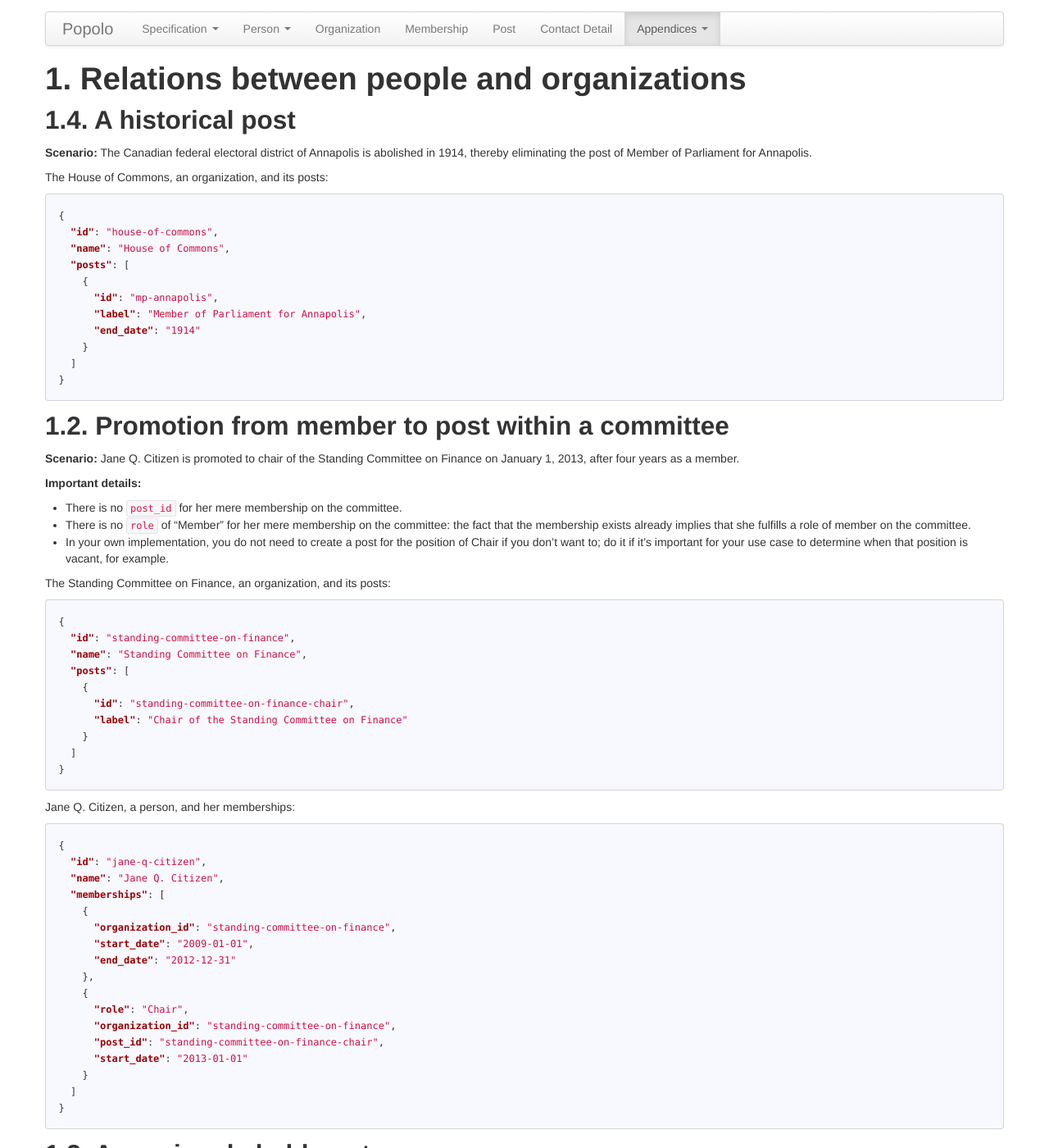
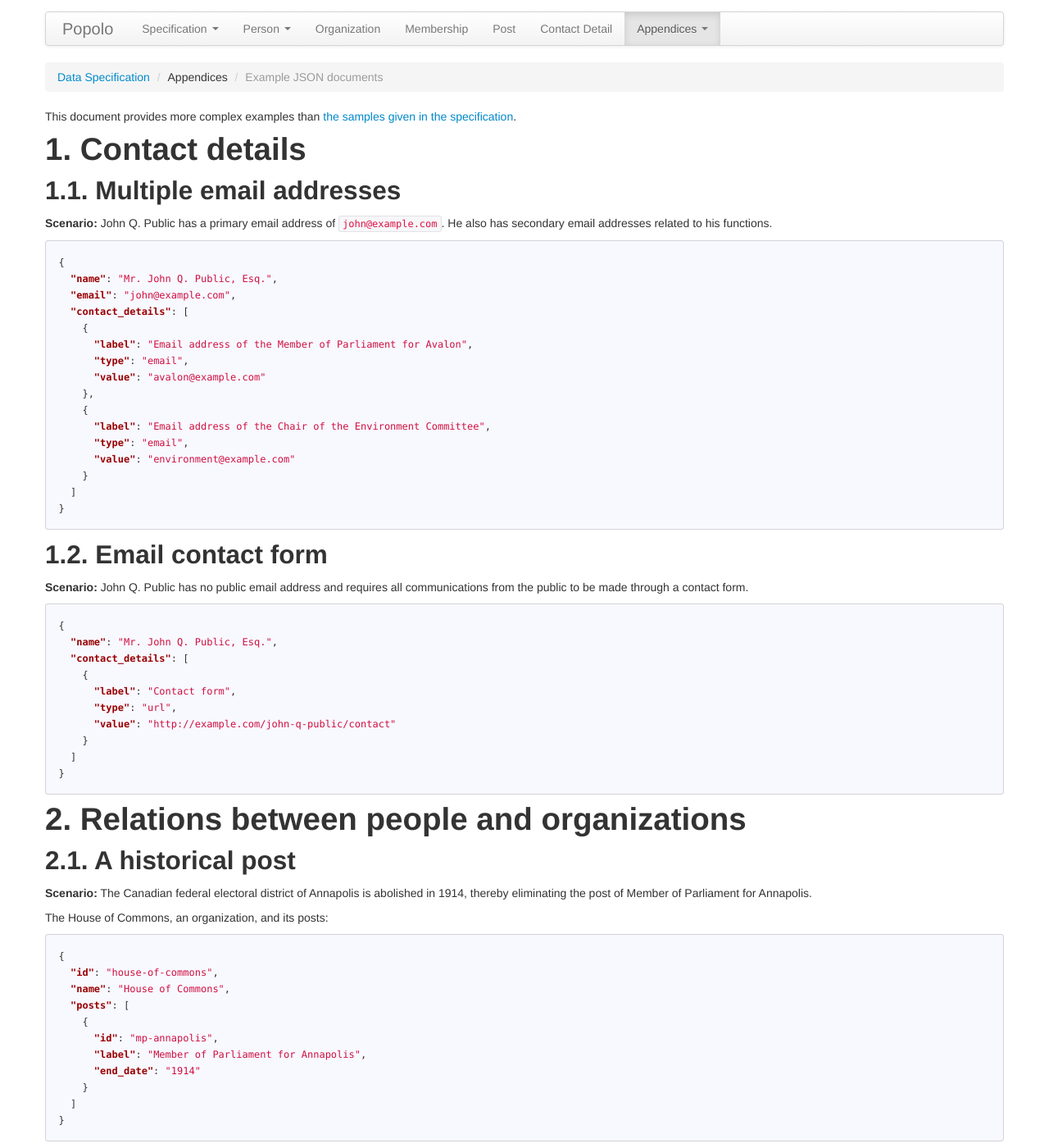
Before and after one commit to popolo-project/popolo-spec, a Jekyll site: the page built from appendices/examples.md, in a window 1280 px wide and 1400 px high. Shown: the whole window at 82% size. Built offline with Jekyll 4.4.1, drawn with Linux system fonts in a browser that asks for light colours; nearby versions of some CDN libraries; Markdown is read by kramdown in place of the engine named in the settings; some of the changed text lies outside the part shown.

Commit message:
add examples

````diff
--- a/appendices/examples.md
+++ b/appendices/examples.md
@@ -5,9 +5,59 @@
 ---
 {% include navigation.html %}
 
-# 1. Relations between people and organizations
+<ul class="breadcrumb">
+  <li><a href="/specs/">Data Specification</a> <span class="divider">/</span></li>
+  <li>Appendices <span class="divider">/</span></li>
+  <li class="active">Example JSON documents</li>
+</ul>
 
-## 1.4. A historical post
+This document provides more complex examples than [the samples given in the specification](/specs/#schema-and-examples).
+
+# 1. Contact details
+
+## 1.1. Multiple email addresses
+
+**Scenario:** John Q. Public has a primary email address of `john@example.com`. He also has secondary email addresses related to his functions.
+
+```json
+{
+  "name": "Mr. John Q. Public, Esq.",
+  "email": "john@example.com",
+  "contact_details": [
+    {
+      "label": "Email address of the Member of Parliament for Avalon",
+      "type": "email",
+      "value": "avalon@example.com"
+    },
+    {
+      "label": "Email address of the Chair of the Environment Committee",
+      "type": "email",
+      "value": "environment@example.com"
+    }
+  ]
+}
+```
+
+## 1.2. Email contact form
+
+**Scenario:** John Q. Public has no public email address and requires all communications from the public to be made through a contact form.
+
+```json
+{
+  "name": "Mr. John Q. Public, Esq.",
+  "contact_details": [
+    {
+      "label": "Contact form",
+      "type": "url",
+      "value": "http://example.com/john-q-public/contact"
+    }
+  ]
+}
+```
+
+# 2. Relations between people and organizations
+
+## 2.1. A historical post
 
 **Scenario:** The Canadian federal electoral district of Annapolis is abolished in 1914, thereby eliminating the post of Member of Parliament for Annapolis.
 
@@ -27,7 +77,7 @@
 }
 ```
 
-## 1.2. Promotion from member to post within a committee
+## 2.2. Promotion from member to post within a committee
 
 **Scenario:** Jane Q. Citizen is promoted to chair of the Standing Committee on Finance on January 1, 2013, after four years as a member.
 
@@ -56,7 +106,6 @@
 
 ```json
 {
-  "id": "jane-q-citizen",
   "name": "Jane Q. Citizen",
   "memberships": [
     {
@@ -74,9 +123,9 @@
 }
 ```
 
-## 1.3. A previously held post
+## 2.3. Change in party affiliation
 
-**Scenario:** Mr. John Q. Public, Esq. was previously Member of Parliament for Avalon from 2000 to 2004, and is now again as of 2011.
+John Q. Public changes party affiliation while holding the post of Member of Parliament for Avalon.
 
 The House of Commons, an organization, and its posts:
 
@@ -93,22 +142,81 @@
 }
 ```
 
-Mr. John Q. Public, Esq., a person, and his memberships:
+The XYZ Party:
 
 ```json
 {
-  "id": "john-q-public",
+  "id": "xyz-party",
+  "name": "XYZ Party"
+}
+```
+
+The ABC Party:
+
+```json
+{
+  "id": "abc-party",
+  "name": "ABC Party"
+}
+```
+
+John Q. Public, a person, and his memberships:
+
+```json
+{
   "name": "Mr. John Q. Public, Esq.",
   "memberships": [
     {
-      "role": "Member of Parliament",
       "organization_id": "house-of-commons",
       "post_id": "mp-avalon",
       "start_date": "2000",
       "end_date": "2004"
     },
     {
-      "role": "Member of Parliament",
+      "organization_id": "xyz-party",
+      "start_date": "1990-03-01",
+      "end_date": "2000-12-31"
+    },
+    {
+      "organization_id": "abc-party",
+      "start_date": "2001-01-01"
+    }
+  ]
+}
+```
+
+## 2.4. A previously held post
+
+**Scenario:** John Q. Public was previously Member of Parliament for Avalon from 2000 to 2004, and is now again as of 2011.
+
+The House of Commons, an organization, and its posts:
+
+```json
+{
+  "id": "house-of-commons",
+  "name": "House of Commons",
+  "posts": [
+    {
+      "id": "mp-avalon",
+      "label": "Member of Parliament for Avalon",
+    }
+  ]
+}
+```
+
+John Q. Public, a person, and his memberships:
+
+```json
+{
+  "name": "Mr. John Q. Public, Esq.",
+  "memberships": [
+    {
+      "organization_id": "house-of-commons",
+      "post_id": "mp-avalon",
+      "start_date": "2000",
+      "end_date": "2004"
+    },
+    {
       "organization_id": "house-of-commons",
       "post_id": "mp-avalon",
       "start_date": "2011"
@@ -117,19 +225,17 @@
 }
 ```
 
-## 1.4. A post held by more than one person simultaneously
+## 2.5. A post held by more than one person simultaneously
 
-**Scenario:** Same as 1.3 above, except Jane Q. Citizen timeshares as Member of Parliament for Avalon, also as of 2011.
+**Scenario:** Same as 2.4 above, except Jane Q. Citizen timeshares as Member of Parliament for Avalon, also as of 2011.
 
 Jane Q. Citizen, a person, and her memberships:
 
 ```json
 {
-  "id": "jane-q-citizen",
   "name": "Jane Q. Citizen",
   "memberships": [
     {
-      "role": "Member of Parliament",
       "organization_id": "house-of-commons",
       "post_id": "mp-avalon",
       "start_date": "2011-01-01"
````
